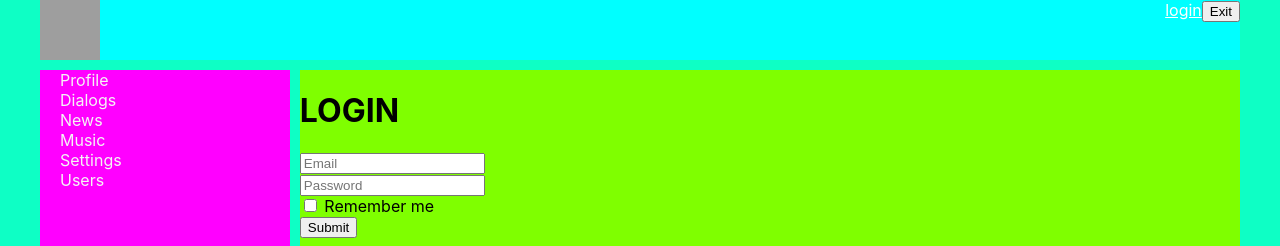
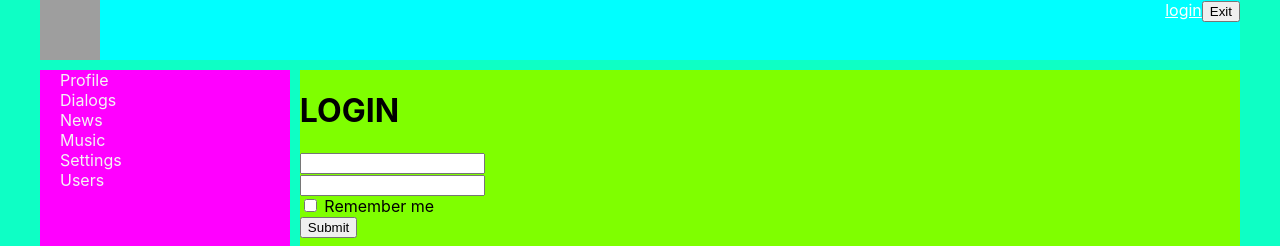
Before and after one commit to Daesons/react-samurai, a React (Create React App) app: page /Login in a window 1280 px wide. Shown: the top 246 px of the page. Built offline with nearby package versions, Linux system fonts and the light colour scheme; no server answers; grey boxes are pictures that could not be loaded.

Commit message:
77 костыльная валидация форм, потом доделать

```diff
--- a/src/Components/Dialogs/AddMessageForm.tsx
+++ b/src/Components/Dialogs/AddMessageForm.tsx
@@ -1,10 +1,13 @@
 import React from "react";
 import {reduxForm, Field, InjectedFormProps} from "redux-form";
+import {TextArea} from "../../Utils/FormControls";
+import {maxLength, required} from "../../Utils/Validators";
 
 type formPropsType = {
      newMessage: string
 }
 
+const maxLength30 = maxLength(30)
 
 export const AddMessageReduxForm = reduxForm<formPropsType>({form: 'addMessage'})(AddMessageForm)
 
@@ -12,7 +15,7 @@ function AddMessageForm(props: InjectedFormProps<formPropsType>) {
 
     return <form onSubmit={props.handleSubmit}>
         <div>
-            <Field placeholder={'Message'} name={'newMessage'} component={'textarea'}/>
+            <Field validate={[required,maxLength30 ]} placeholder={'Message'} name={'newMessage'} component={TextArea}/>
         </div>
         <div>
             <button>Add Message</button>
--- a/src/Components/Login/Login.tsx
+++ b/src/Components/Login/Login.tsx
@@ -2,6 +2,8 @@ import React from "react";
 import {reduxForm, Field, InjectedFormProps} from "redux-form";
 
 import {RequestsAPI} from "../../Api/api";
+import {maxLength, required} from "../../Utils/Validators";
+import {Input} from "../../Utils/FormControls";
 
 
 type fromDataType = {
@@ -9,14 +11,14 @@ type fromDataType = {
     Password: string
     rememberMe:boolean
 }
-
+const maxLength10 = maxLength(10)
 const LoginForm = (props: InjectedFormProps<fromDataType>) =>{
     return <form onSubmit={props.handleSubmit}>
         <div>
-            <Field placeholder={"Email"} name={'Email'} component={'input'}/>
+            <Field validate={[required,maxLength10]} placeholder={"Email"} name={'Email'} component={Input}/>
         </div>
         <div>
-            <Field placeholder={'Password'} name={'Password'} component={'input'}/>
+            <Field validate={[required,maxLength10]} placeholder={'Password'} name={'Password'} component={Input}/>
         </div>
         <div>
             <Field type={'checkbox'} name={'rememberMe'} component={'input'}/> Remember me
--- a/src/Components/Profile/MyPosts/AddPostReduxForm.tsx
+++ b/src/Components/Profile/MyPosts/AddPostReduxForm.tsx
@@ -1,15 +1,20 @@
 import {Field, InjectedFormProps, reduxForm} from "redux-form";
 import React from "react";
+import {TextArea} from "../../../Utils/FormControls";
+import {maxLength, required} from "../../../Utils/Validators";
 
 type addPostFormType = {
     newPostMessage: string
 }
+
+const maxLength30 = maxLength(30)
+
 export const AddPostReduxForm = reduxForm<addPostFormType>({form: 'newPostMessage'})(AddPostForm)
 
 function AddPostForm(props: InjectedFormProps<addPostFormType>) {
     return <form onSubmit={props.handleSubmit}>
         <div>
-            <Field placeholder={'Post message'} name={'newPostMessage'} component={'textarea'}/>
+            <Field validate={[required,maxLength30 ]} placeholder={'Post message'} name={'newPostMessage'} component={TextArea}/>
         </div>
         <div>
             <button>Add Post</button>
--- /dev/null
+++ b/src/Utils/FormControls.tsx
@@ -0,0 +1,36 @@
+import React from "react";
+import {WrappedFieldProps} from "redux-form";
+
+type propsType = {
+    el:string
+}
+
+function FormControls ( props: WrappedFieldProps & propsType) {
+    debugger
+    return <div>
+        {React.createElement(props.el, props.input)}
+        {props.meta.visited &&
+        ((props.meta.error && <span>{props.meta.error}</span>) ||
+            (props.meta.warning && <span>{props.meta.warning}</span>))}
+
+    </div>
+}
+
+export function Input (props: WrappedFieldProps) {
+    const {input, meta} = props
+    return <div>
+        <FormControls el={'input'}
+                      input={input}
+                      meta={meta}/>
+    </div>
+}
+
+export function TextArea (props: WrappedFieldProps) {
+    debugger
+    const {input,meta} = props
+    return <div>
+        <FormControls el={'textarea'}
+                      input={input}
+                      meta={meta}/>
+    </div>
+}
--- /dev/null
+++ b/src/Utils/Validators.tsx
@@ -0,0 +1,15 @@
+import React from "react";
+
+
+export const required = (value: any) => {
+    if (value) {
+        return undefined
+    }
+    return 'TEXT IS REQUIRED'
+}
+
+export const maxLength = (length: number) => (value: { length: number }) => {
+    if (value) {
+        return value.length > length ? `Must be ${length} characters or less` : undefined
+    }
+}
```
